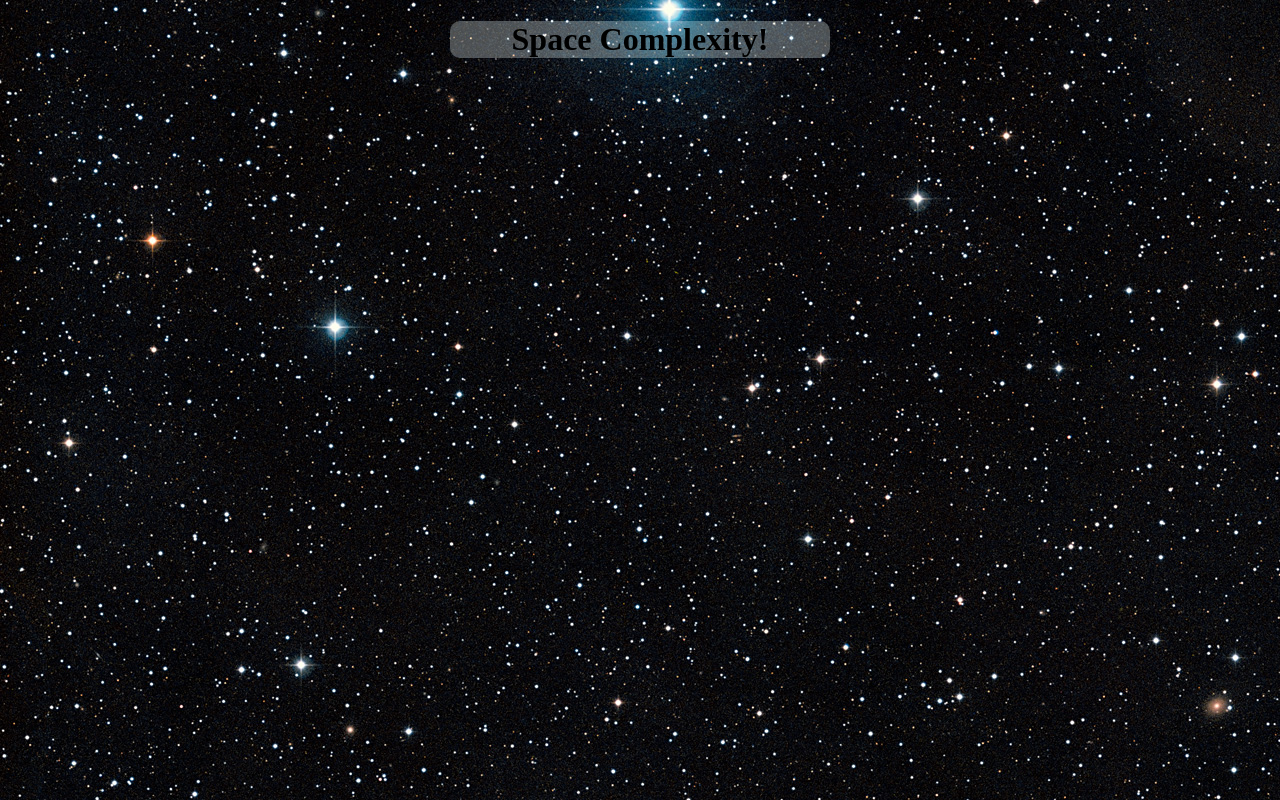
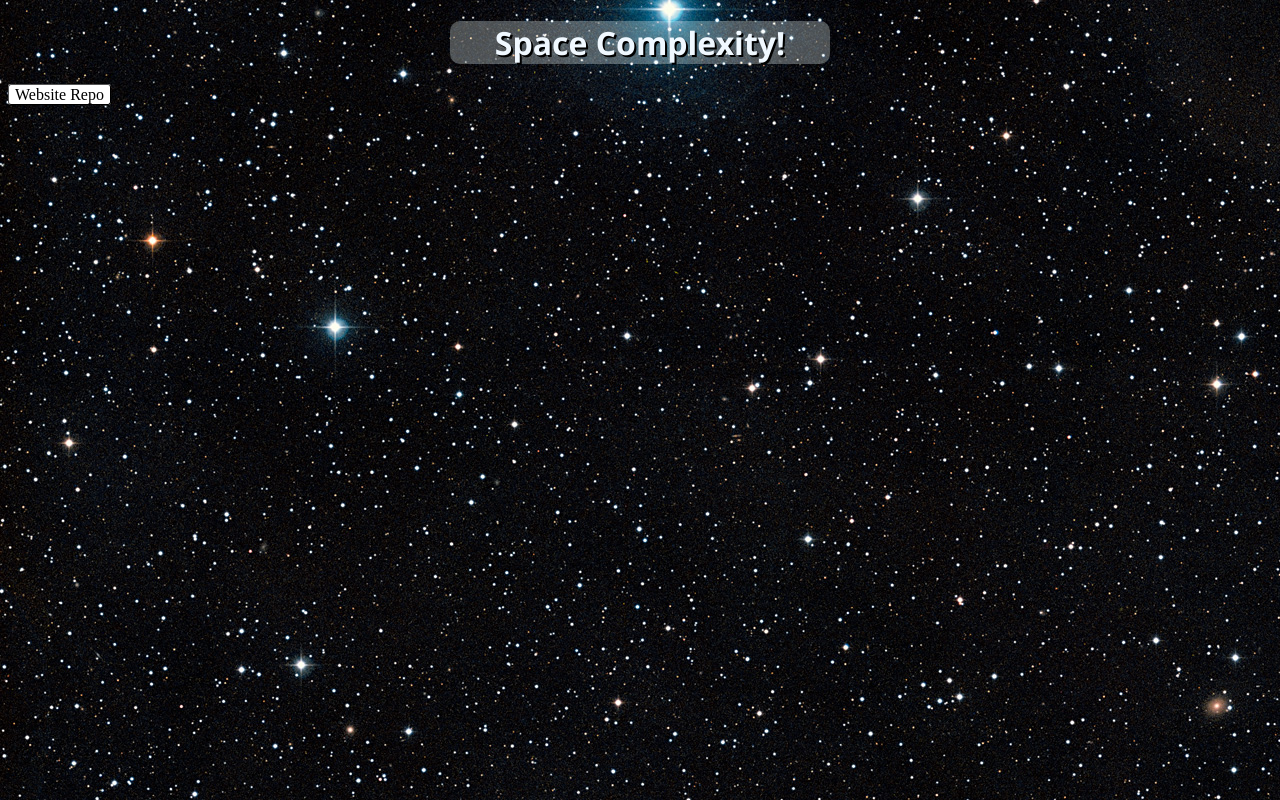
Before and after one commit to LCallen123/ENG1-Website, a plain HTML site: page projectWebsite.html in a window 1280 px wide. Drawn offline with Linux system fonts and the light colour scheme.

Commit message:
Button design

```diff
--- a/projectWebsite.css
+++ b/projectWebsite.css
@@ -9,4 +9,15 @@ h1{
     width: 30%;
     margin-left: 35%;
     margin-right: 35%;
+    font-family: 'Segoe UI', Tahoma, Geneva, Verdana, sans-serif;
+    color: aliceblue;
+    text-shadow: 2px 2px black;
 }
+a.button{
+    padding: 1px 6px;
+    border: 1px outset black;
+    border-radius: 3px;
+    color: black;
+    background-color: white;
+    text-decoration: none;
+}
--- a/projectWebsite.html
+++ b/projectWebsite.html
@@ -10,6 +10,9 @@
 
 <body>
     <h1>Space Complexity!</h1>
+    <div>
+        <a href="https://github.com/LCallen123/ENG1-Website/tree/main" class="button">Website Repo</a>
+    </div>
 </body>
 
 </html>
```
